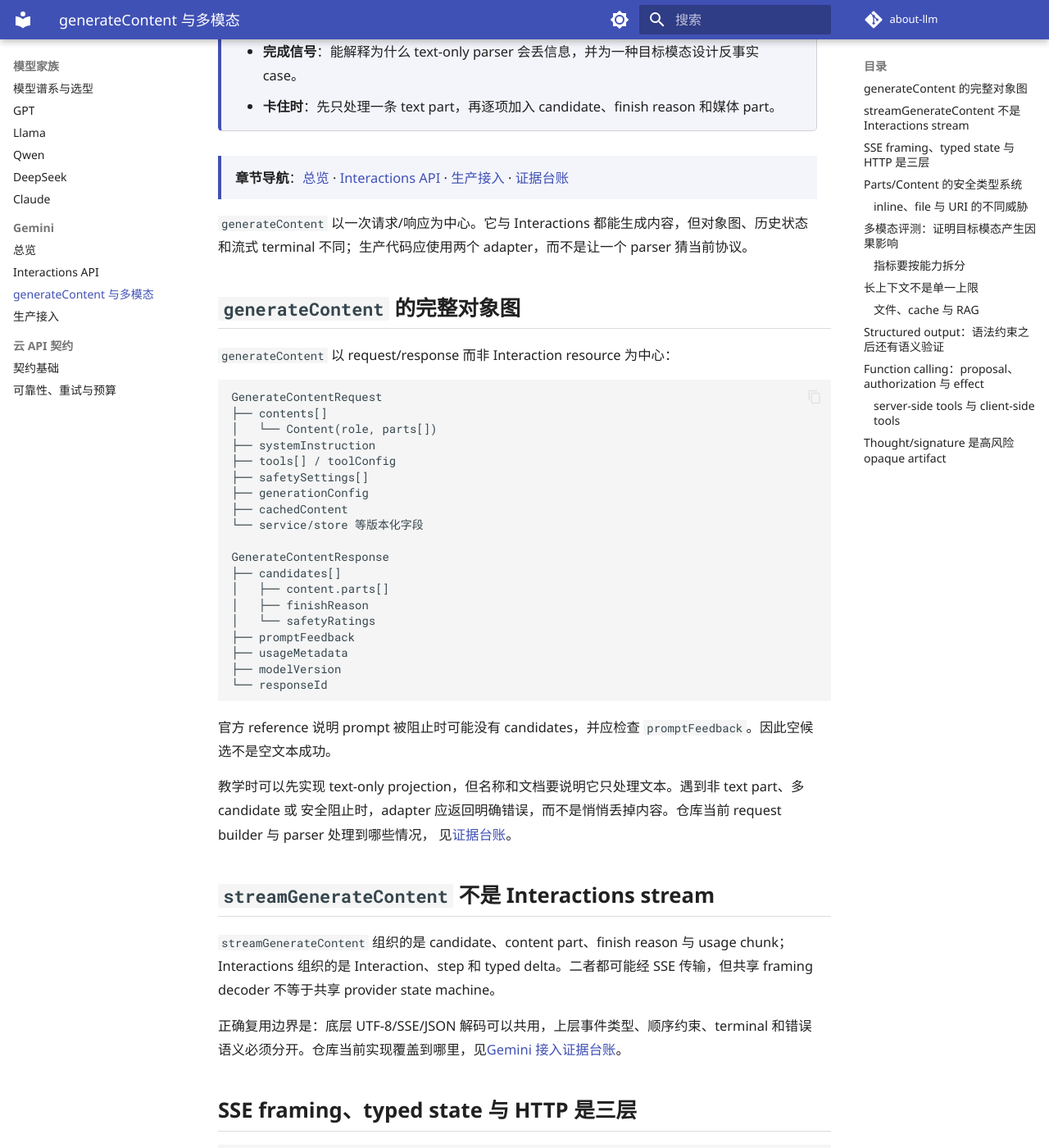
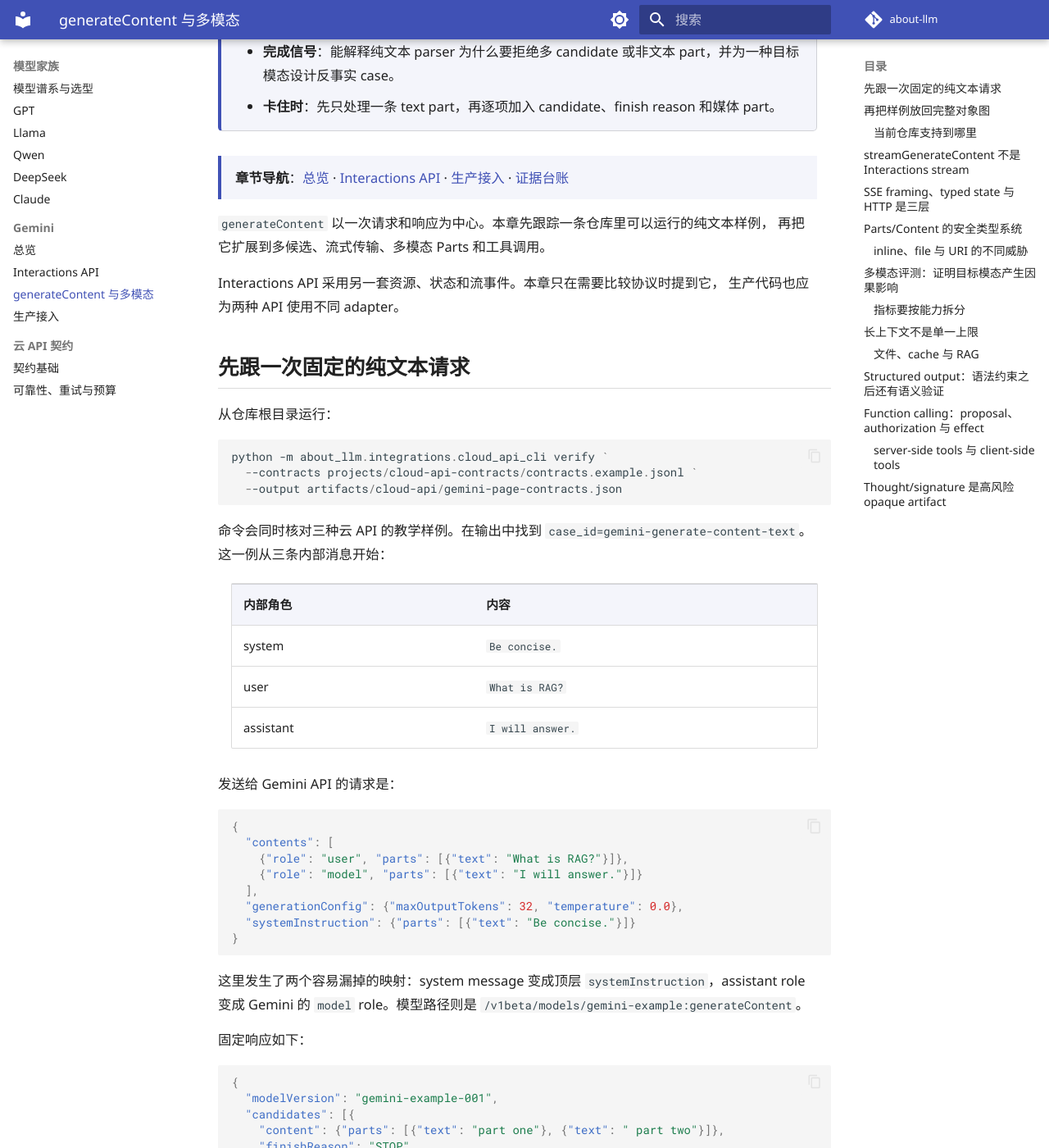
Before and after one commit to NightLemon/about-llm, an MkDocs documentation site: the page built from docs/models/gemini-generate-content.md, in a window 1280 px wide and 1400 px high, scrolled down 406 px. Shown: the whole window at 82% size. Built offline with MkDocs 1.6.1 and Material for MkDocs 9.7.7, drawn with Linux system fonts in a browser that asks for light colours; a script that is not in the unit is left out; comment, search, counter and statistics services are not loaded; some of the changed text lies outside the part shown.

Commit message:
fix: make Gemini text projection fail closed

````diff
--- a/docs/evidence/gemini-controls.md
+++ b/docs/evidence/gemini-controls.md
@@ -119,14 +119,14 @@
 
 `parse_gemini_response()`：
 
-- 只读取 `candidates[0]`；
-- 只拼接其中含 `text` 的 parts；
-- 无 text part 时 fail closed；
+- 要求恰好一个 candidate；零 candidate 时提示检查 `promptFeedback`；
+- 要求 candidate 至少包含一个 part，且每个 part 只能包含非空 `text`；
+- 多 candidate、非 text part 或混合 text/function part 都会停止并报错；
 - 读取 `modelVersion`；
 - 读取 `promptTokenCount` / `candidatesTokenCount`；
 - 读取第一个 candidate 的 `finishReason`。
 
-它不会保真返回：
+它不支持：
 
 - 第二及后续 candidates；
 - `promptFeedback`；
@@ -139,7 +139,8 @@
 - cache/tool/thought/total token 明细；
 - unknown parts。
 
-因此它是 narrow text projection，不是完整 `GenerateContentResponse` adapter。真实生产 adapter 应把有损行为变成显式类型或拒绝，而不是静默吞字段。
+因此它是 text-only projection，不是完整 `GenerateContentResponse` adapter。当前实现选择拒绝无法保真表达的结果；
+真实生产 adapter 也可以增加明确的 part/candidate 类型，但不能静默吞字段。
 
 ## `streamGenerateContent` 与 Interactions stream 不可混写
 
--- a/docs/models/gemini-generate-content.md
+++ b/docs/models/gemini-generate-content.md
@@ -7,8 +7,8 @@
 
 - **适合读者**：维护 `generateContent` adapter，或需要处理图片、音频、视频与文件输入的工程师。
 - **先修**：先读 [Gemini 总览](gemini.md)，并理解 HTTP、JSON 与流式响应。
-- **首次阅读**：对象图 → SSE 分层 → Parts 类型 → 多模态反事实评测。
-- **完成信号**：能解释为什么 text-only parser 会丢信息，并为一种目标模态设计反事实 case。
+- **首次阅读**：固定请求 → 响应映射 → SSE 分层 → Parts 类型 → 多模态反事实评测。
+- **完成信号**：能解释纯文本 parser 为什么要拒绝多 candidate 或非文本 part，并为一种目标模态设计反事实 case。
 - **卡住时**：先只处理一条 text part，再逐项加入 candidate、finish reason 和媒体 part。
 
 </div>
@@ -16,10 +16,74 @@
 **章节导航**：[总览](gemini.md) · [Interactions API](gemini-interactions.md) · [生产接入](gemini-production.md) · [证据台账](../evidence/gemini-controls.md)
 { .doc-nav }
 
-`generateContent` 以一次请求/响应为中心。它与 Interactions 都能生成内容，但对象图、历史状态和流式 terminal 不同；生产代码应使用两个 adapter，而不是让一个 parser 猜当前协议。
+`generateContent` 以一次请求和响应为中心。本章先跟踪一条仓库里可以运行的纯文本样例，
+再把它扩展到多候选、流式传输、多模态 Parts 和工具调用。
 
+Interactions API 采用另一套资源、状态和流事件。本章只在需要比较协议时提到它，
+生产代码也应为两种 API 使用不同 adapter。
 
-## `generateContent` 的完整对象图
+## 先跟一次固定的纯文本请求
+
+从仓库根目录运行：
+
+```powershell
+python -m about_llm.integrations.cloud_api_cli verify `
+  --contracts projects/cloud-api-contracts/contracts.example.jsonl `
+  --output artifacts/cloud-api/gemini-page-contracts.json
+```
+
+命令会同时核对三种云 API 的教学样例。在输出中找到 `case_id=gemini-generate-content-text`。
+这一例从三条内部消息开始：
+
+| 内部角色 | 内容 |
+|---|---|
+| system | `Be concise.` |
+| user | `What is RAG?` |
+| assistant | `I will answer.` |
+
+发送给 Gemini API 的请求是：
+
+```json
+{
+  "contents": [
+    {"role": "user", "parts": [{"text": "What is RAG?"}]},
+    {"role": "model", "parts": [{"text": "I will answer."}]}
+  ],
+  "generationConfig": {"maxOutputTokens": 32, "temperature": 0.0},
+  "systemInstruction": {"parts": [{"text": "Be concise."}]}
+}
+```
+
+这里发生了两个容易漏掉的映射：system message 变成顶层 `systemInstruction`，assistant role 变成
+Gemini 的 `model` role。模型路径则是 `/v1beta/models/gemini-example:generateContent`。
+
+固定响应如下：
+
+```json
+{
+  "modelVersion": "gemini-example-001",
+  "candidates": [{
+    "content": {"parts": [{"text": "part one"}, {"text": " part two"}]},
+    "finishReason": "STOP"
+  }],
+  "usageMetadata": {"promptTokenCount": 3, "candidatesTokenCount": 4}
+}
+```
+
+纯文本 parser 得到：
+
+| 本地字段 | 值 | 来自哪里 |
+|---|---|---|
+| `text` | `part one part two` | 按顺序连接唯一 candidate 的两个 text part |
+| `model` | `gemini-example-001` | `modelVersion` |
+| `input_tokens` | 3 | `usageMetadata.promptTokenCount` |
+| `output_tokens` | 4 | `usageMetadata.candidatesTokenCount` |
+| `finish_reason` | `STOP` | candidate 的 `finishReason` |
+
+这个命令不访问网络，也不运行 Gemini 模型。它验证的是固定 JSON 在 request builder 与 response parser
+之间怎样映射，不能证明真实端点、凭证、模型质量或计费。
+
+## 再把样例放回完整对象图
 
 `generateContent` 以 request/response 而非 Interaction resource 为中心：
 
@@ -31,8 +95,7 @@
 ├── tools[] / toolConfig
 ├── safetySettings[]
 ├── generationConfig
-├── cachedContent
-└── service/store 等版本化字段
+└── cachedContent
 
 GenerateContentResponse
 ├── candidates[]
@@ -45,17 +108,45 @@
 └── responseId
 ```
 
-官方 reference 说明 prompt 被阻止时可能没有 candidates，并应检查 `promptFeedback`。因此空候选不是空文本成功。
+固定样例只走了对象图中的一条窄路。完整 adapter 还要区分三类结果：
 
-教学时可以先实现 text-only projection，但名称和文档要说明它只处理文本。遇到非 text part、多 candidate 或
-安全阻止时，adapter 应返回明确错误，而不是悄悄丢掉内容。仓库当前 request builder 与 parser 处理到哪些情况，
-见[证据台账](../evidence/gemini-controls.md#request-builder)。
+- 单个或多个 candidate；
+- candidate 中的不同 part 类型；
+- prompt 被阻止后返回 `promptFeedback`，且 candidates 可能为空。
+
+第三种情况应成为明确的 blocked 终态，而不是成功的空字符串。
+
+### 当前仓库支持到哪里
+
+| 边界 | 当前实现 | 超出边界时怎样处理 |
+|---|---|---|
+| Request | system text、user/model text、`maxOutputTokens`、temperature | 多模态、工具、安全与结构化输出尚未建模 |
+| Response | 恰好一个 candidate；其中每个 part 都是非空 text | 零/多 candidate、非 text part、混合 text/function part 会报错 |
+| Stream | 每个 chunk 最多一个 candidate，只接收 text part | 缺失或重复终态、非文本 part、candidate index 非零会报错 |
+| Interactions | 未实现 | 使用独立 adapter 和状态机 |
+
+这种限制是有意的。例如响应同时包含说明文字和 `functionCall` 时，只返回文字会让调用方看不到待执行动作；
+多个 candidate 只保留第一个，也会丢失选择语义。完整字段清单与测试边界见
+[证据台账](../evidence/gemini-controls.md#request-builder)。
 
 ## `streamGenerateContent` 不是 Interactions stream
 
-`streamGenerateContent` 组织的是 candidate、content part、finish reason 与 usage chunk；Interactions 组织的是 Interaction、step 和 typed delta。二者都可能经 SSE 传输，但共享 framing decoder 不等于共享 provider state machine。
+两种 API 都可能通过 SSE 传输，但 JSON payload 不是同一种事件：
 
-正确复用边界是：底层 UTF-8/SSE/JSON 解码可以共用，上层事件类型、顺序约束、terminal 和错误语义必须分开。仓库当前实现覆盖到哪里，见[Gemini 接入证据台账](../evidence/gemini-controls.md)。
+| 比较项 | `streamGenerateContent` | Interactions stream |
+|---|---|---|
+| 主要对象 | candidate、content part | Interaction、step |
+| 增量 | text 或其他 part | typed step delta |
+| 结束依据 | 候选路径读取 `finishReason`，传输仍以 EOF 结束 | Interaction/step 的状态与 terminal event |
+| 当前仓库 | 单 candidate 的 text-only 状态机 | 未实现 |
+
+仓库的固定流式用例在一个 payload 中收到 `text=hello`、`finishReason=STOP` 和 token usage。
+状态机依次产出 `text → finish → usage`；随后只有传输 EOF 才产出 `transport_end`。
+
+底层 UTF-8、SSE 行和 JSON 解码可以复用。上层仍要分别实现字段类型、顺序约束和终态，
+不能让同一个 provider state machine 猜当前是哪套 API。
+
+具体支持范围见 [Gemini 接入证据台账](../evidence/gemini-controls.md)。
 
 ## SSE framing、typed state 与 HTTP 是三层
 
@@ -187,7 +278,8 @@
 
 ## Structured output：语法约束之后还有语义验证
 
-无论 Interactions 的 response format 还是 `generateContent` 的 generation config/schema surface，结构化输出都只解决受支持 schema 子集中的格式问题。
+`generateContent` 把结构化输出设置放在 generation config 一侧，Interactions 使用自己的 response format。
+两者都只能约束各自支持的 schema 子集。成功解析首先说明形状符合约束，还没有验证内容是否真实、获授权或可执行。
 
 还必须验证：
 
@@ -236,11 +328,15 @@
 
 ### server-side tools 与 client-side tools
 
-server-side search/code 等工具由 provider 执行，客户端工具由你的 runtime 执行。两者都要保留 call/result step，但责任边界不同：
+工具在哪里执行，决定了谁持有凭证、谁能观察副作用，以及谁负责恢复：
 
-- provider tool：核对来源、引用、数据政策、区域与 usage；
-- client tool：你负责授权、secret、network egress、sandbox、幂等和审计；
-- 混合工具：防止 provider result 与本地 result 的 id/信任级别混淆。
+| 执行位置 | 应用主要负责什么 |
+|---|---|
+| Provider 侧的搜索或代码工具 | 核对来源、引用、数据政策、区域和 usage |
+| 本地 runtime 调用的工具 | 授权、密钥、网络出口、沙箱、幂等和审计 |
+| Provider 与本地混合 | 绑定 call ID，并区分两侧结果的来源和信任级别 |
+
+无论在哪一侧执行，都要保留 proposal、call/result identity 和最终业务验证，不能只保存模型生成的总结文本。
 
 ## Thought/signature 是高风险 opaque artifact
 
````
Also changed, not shown: 2 other files.
